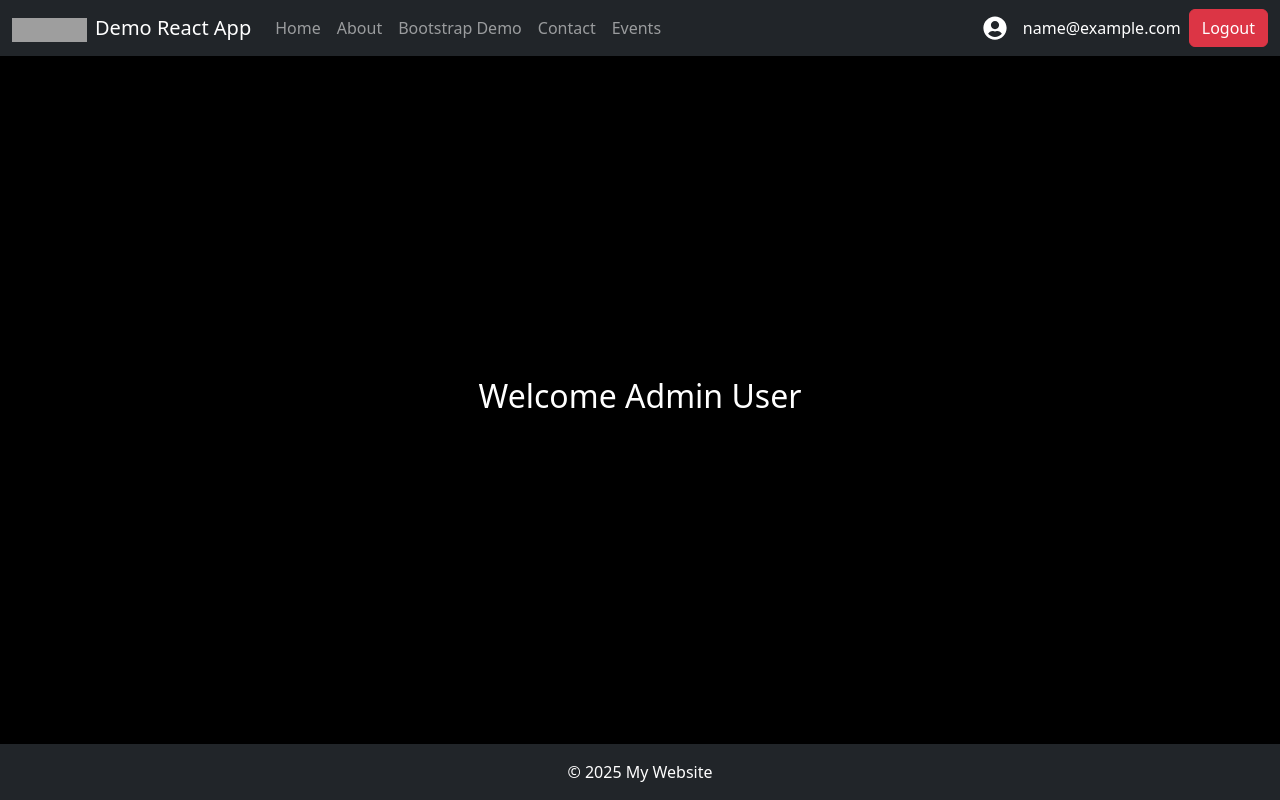
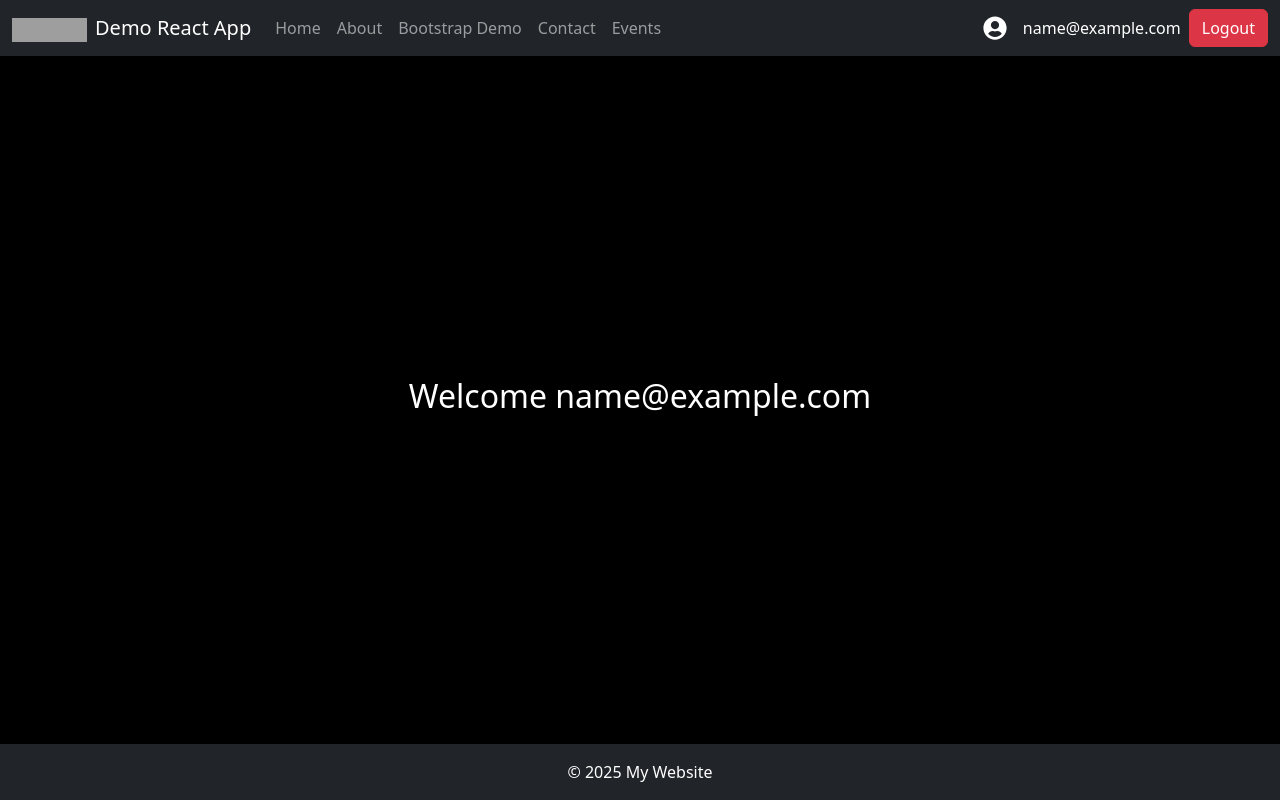
Before and after one commit to cfahim/uvu_cs3660_react, a React (Vite) app: page /login in a window 1280 px wide. Both pictures are taken after typing "name@example.com", "Sample123" into the empty fields and a click on the button "Login". Built offline with nearby package versions, Linux system fonts and the light colour scheme; grey boxes are pictures that could not be loaded.

Commit message:
added context to admin page

```diff
--- a/src/pages/admin/Admin.jsx
+++ b/src/pages/admin/Admin.jsx
@@ -1,10 +1,13 @@
-import { React } from "react";
+import { useContext, React } from "react";
 import MainLayout from "../layouts/MainLayout";
+import { AuthContext } from "../../context/AuthContext";
 
 const Admin = () => {
+    const { token } = useContext(AuthContext);
+
     return (
         <MainLayout title="Admin | MyPage">
-            <h2>Welcome Admin User</h2>
+            <h2>Welcome {token.username}</h2>
         </MainLayout>
     );
 };
```
